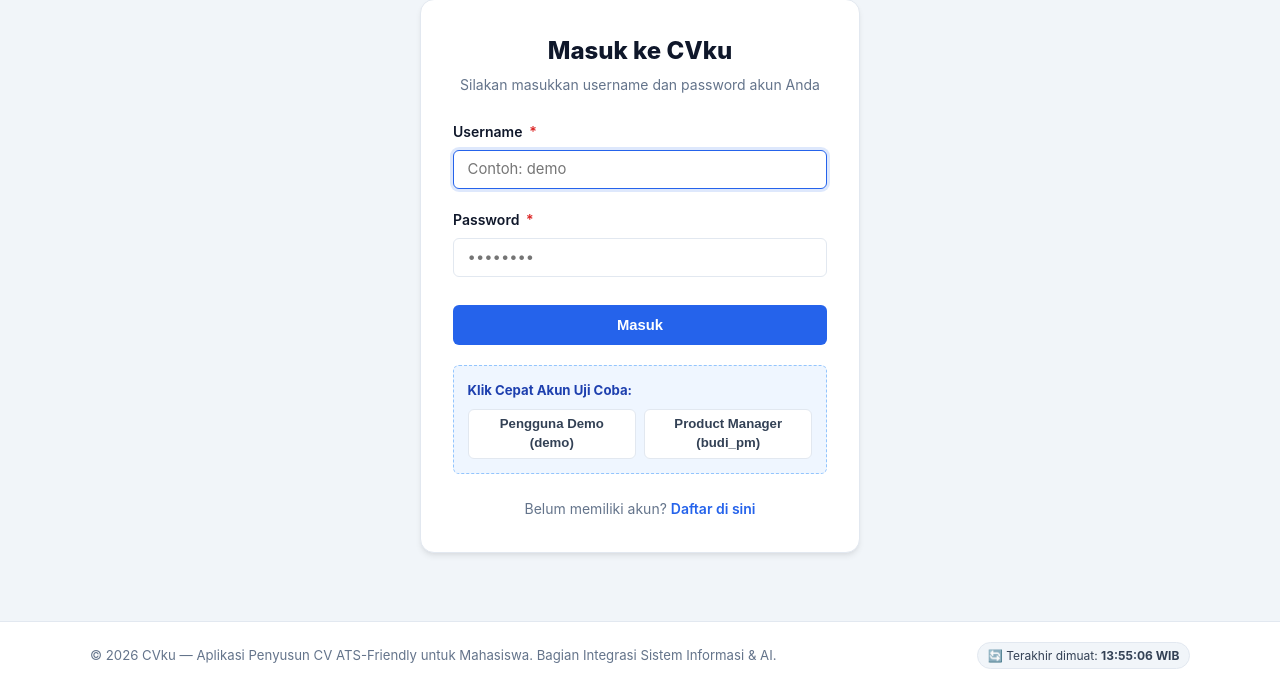
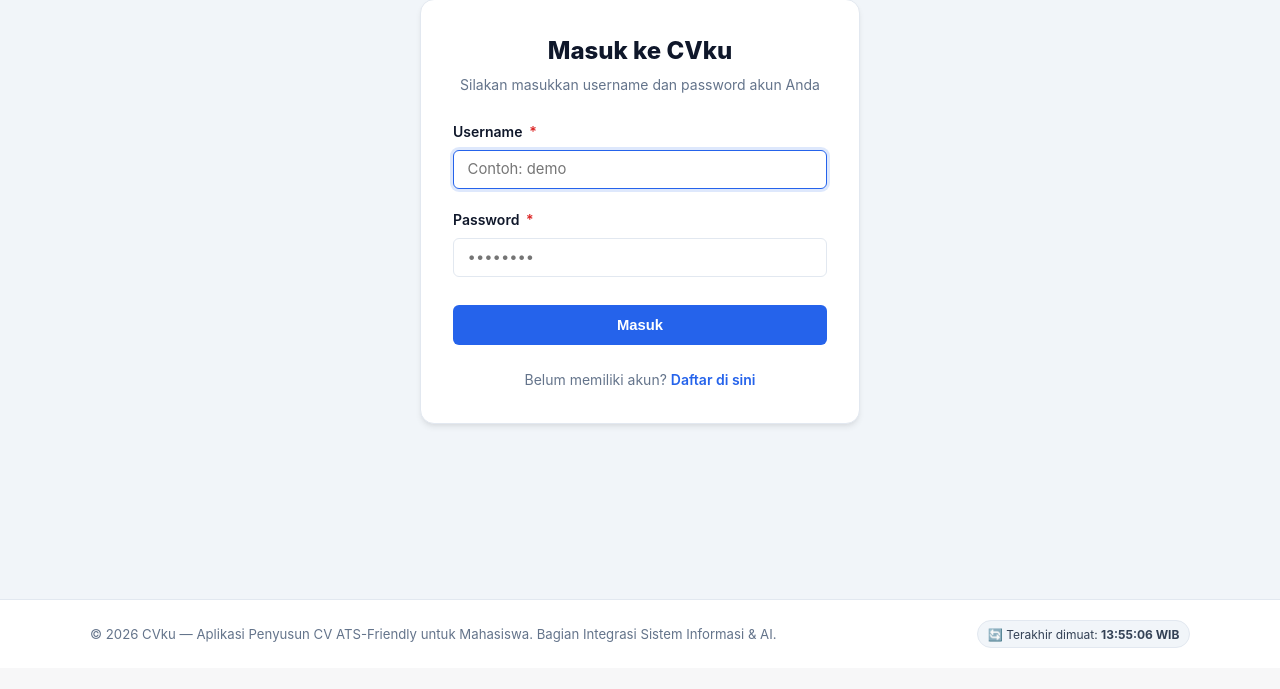
Before and after one commit to sharencharismariani/Project-UAS-CV-AI, a Flask app: page /login in a window 1280 px wide. Shown: the part 132-821 px from the top of the page. After the commit the page ends 780 px from the top, so only its background shows below. Run offline with Flask 3, Linux system fonts and the light colour scheme.

Commit message:
refactor: hapus kotak klik cepat akun uji coba dari halaman login

```diff
--- a/templates/login.html
+++ b/templates/login.html
@@ -26,31 +26,9 @@
       </button>
     </form>
 
-    <!-- Tombol Isi Cepat Demo -->
-    <div class="demo-account-box">
-      <strong>Klik Cepat Akun Uji Coba:</strong>
-      <div style="display: flex; gap: 0.5rem; margin-top: 0.5rem; flex-wrap: wrap;">
-        <button type="button" class="btn btn-outline btn-sm" onclick="isiAkun('demo', 'demo123')" style="flex: 1;">
-          Pengguna Demo (demo)
-        </button>
-        <button type="button" class="btn btn-outline btn-sm" onclick="isiAkun('budi_pm', 'demo123')" style="flex: 1;">
-          Product Manager (budi_pm)
-        </button>
-      </div>
-    </div>
-
     <div style="text-align: center; margin-top: 1.5rem; font-size: 0.875rem; color: var(--muted);">
       Belum memiliki akun? <a href="{{ url_for('register') }}" style="font-weight: 600;">Daftar di sini</a>
     </div>
   </div>
 </div>
 {% endblock %}
-
-{% block scripts %}
-<script>
-  function isiAkun(u, p) {
-    document.getElementById('username').value = u;
-    document.getElementById('password').value = p;
-  }
-</script>
-{% endblock %}
```
Also changed, not shown: app/cvku_backup.db, cvku_backup.db.
